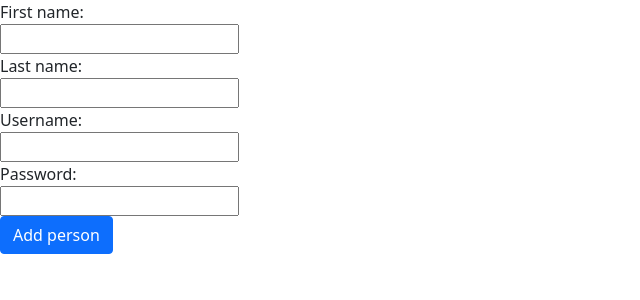
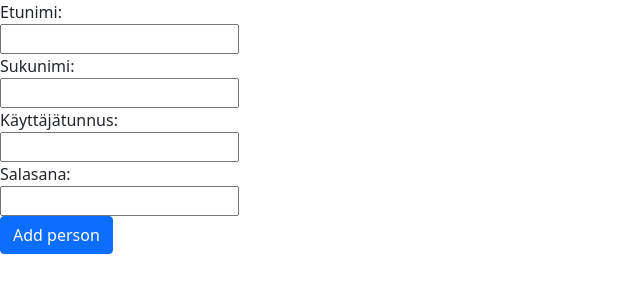
Before and after one commit to tonimatias/elokuvat, a PHP site: page /elokuvat/person.php in a window 1280 px wide. Shown: the part 56-356 px from the top of the page, without its empty margins (0-640 px from the left). Run offline with PHP 8.4, Linux system fonts and the light colour scheme.

Commit message:
suomennoksia

```diff
--- a/public/person.php
+++ b/public/person.php
@@ -13,7 +13,7 @@ require ('../db.php');
     if(isset($fname)){
         try{
             addPerson($fname, $lname, $uname, $pw);
-            echo '<div class="alert alert-success" role="alert">Person added!!</div>';
+            echo '<div class="alert alert-success" role="alert">Henkilö lisätty!!</div>';
         }catch(Exception $e){
             echo '<div class="alert alert-danger" role="alert">'.$e->getMessage().'</div>';
         }
@@ -23,13 +23,13 @@ require ('../db.php');
 ?>
 
     <form action="person.php" method="post">
-        <label for="fname">First name:</label><br>
+        <label for="fname">Etunimi:</label><br>
         <input type="text" name="fname" id="fname"><br>
-        <label for="lname">Last name:</label><br>
+        <label for="lname">Sukunimi:</label><br>
         <input type="text" name="lname" id="lname"><br>
-        <label for="username">Username:</label><br>
+        <label for="username">Käyttäjätunnus:</label><br>
         <input type="text" name="username" id="username"><br>
-        <label for="password">Password:</label><br>
+        <label for="password">Salasana:</label><br>
         <input type="password" name="password" id="password"><br>
         <input type="submit" class="btn btn-primary" value="Add person">
     </form>
```
